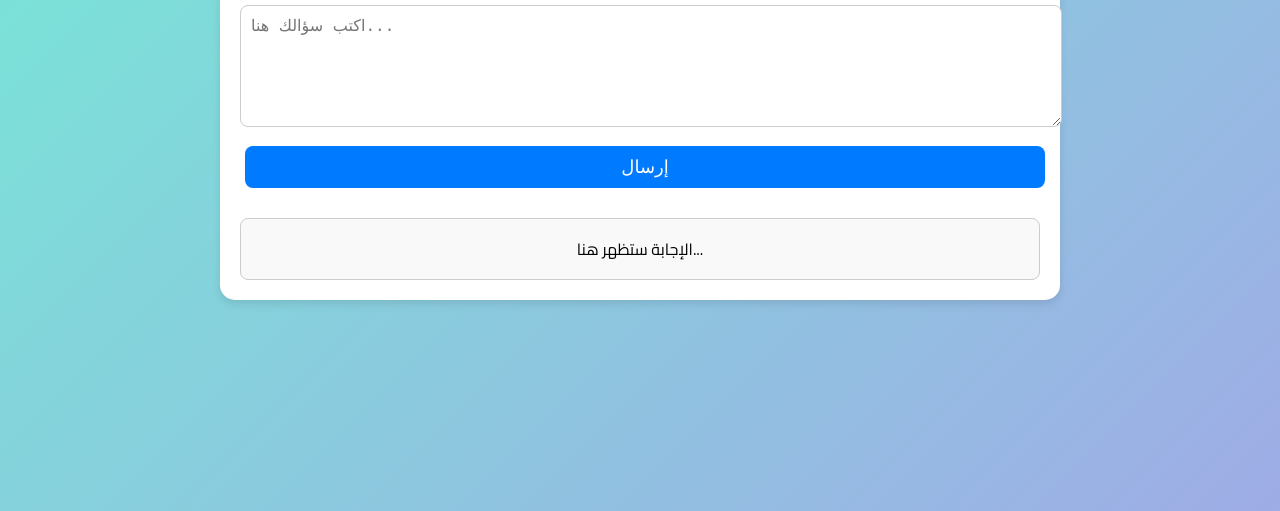
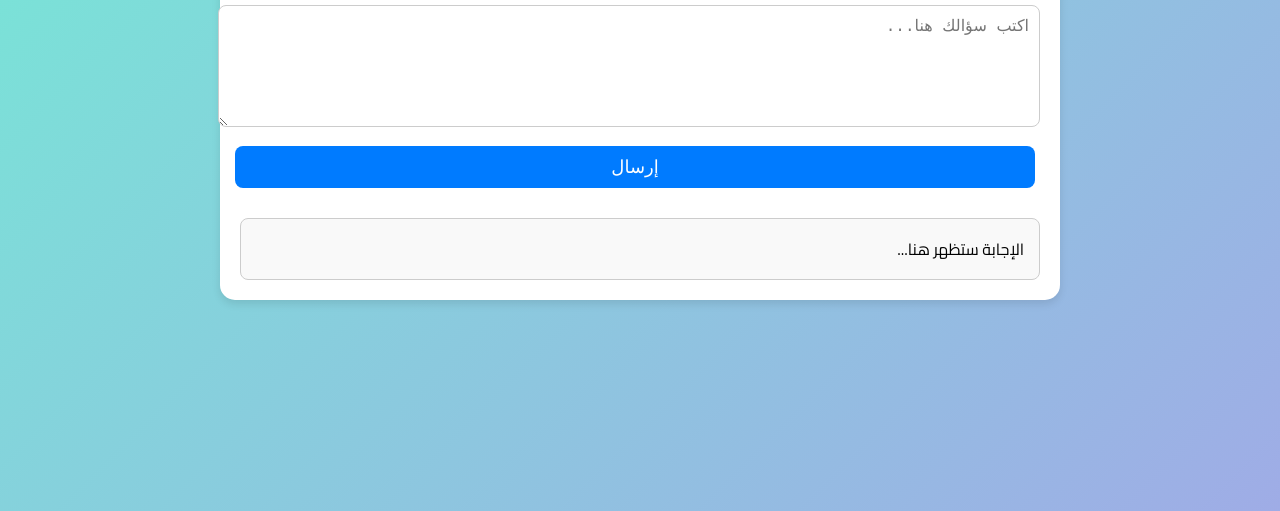
Before and after one commit to MonaNashaat/heart-care-bot, a website: page index.html in a window 1280 px wide. Shown: the part 329-840 px from the top of the page. Drawn offline with Linux system fonts and the light colour scheme.

Commit message:
Update index.html

```diff
--- a/index.html
+++ b/index.html
@@ -1,5 +1,5 @@
 <!DOCTYPE html>
-<html lang="ar">
+<html lang="ar" dir="rtl">
 <head>
     <meta charset="UTF-8">
     <meta name="viewport" content="width=device-width, initial-scale=1.0">
@@ -16,6 +16,7 @@
             height: 100vh;
             margin: 0;
             padding: 20px;
+            direction: rtl;
         }
 
         #chat-container {
@@ -39,6 +40,7 @@
             border: 1px solid #ccc;
             border-radius: 8px;
             font-size: 16px;
+            text-align: right;
         }
 
         button {
@@ -63,6 +65,7 @@
             border: 1px solid #ccc;
             border-radius: 8px;
             white-space: pre-wrap;
+            text-align: right;
         }
     </style>
 </head>
```
